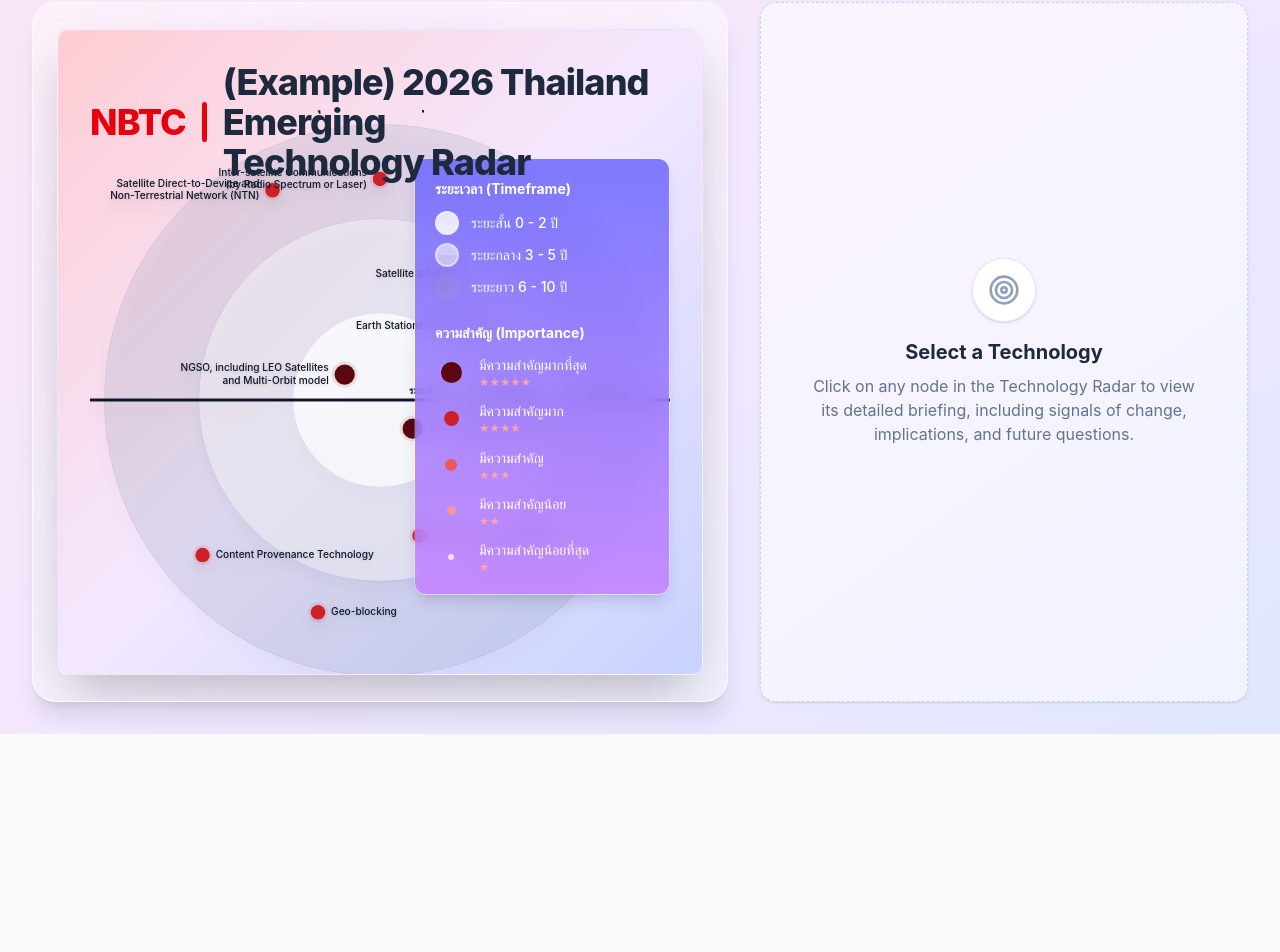
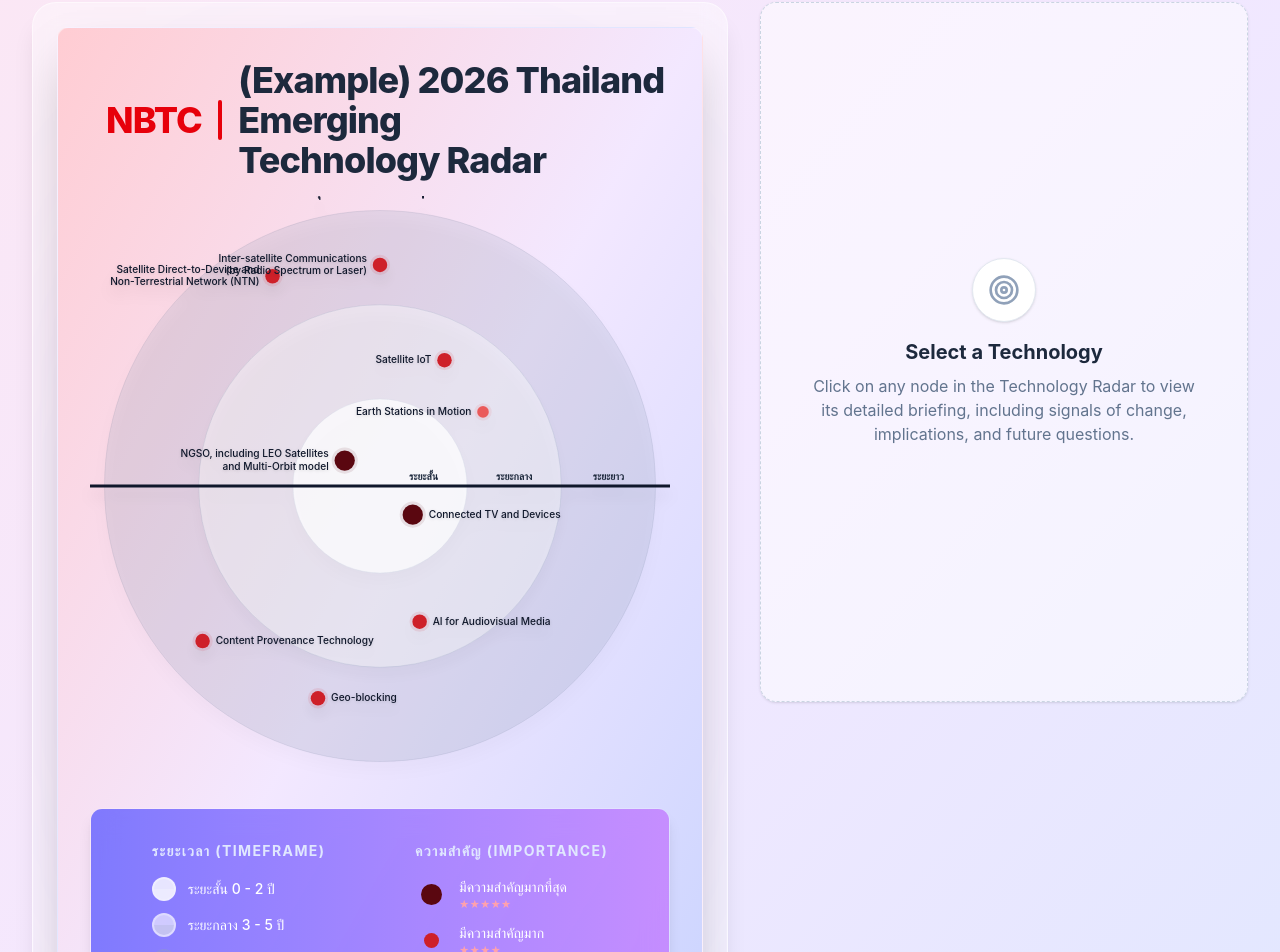
Before and after one commit to YUTTANANEWJ-NBTC/nbtc-radar, a React (Vite) app: page / in a window 1280 px wide. Shown: the part 210-1162 px from the top of the page. Before the commit the page ends 944 px from the top, so only its background shows below. Built offline with nearby package versions, Linux system fonts and the light colour scheme.

Commit message:
Move legend below the radar chart

```diff
--- a/src/components/radar/RadarChart.tsx
+++ b/src/components/radar/RadarChart.tsx
@@ -81,20 +81,21 @@
   };
 
   return (
-    <div className="relative w-full aspect-square max-w-[900px] mx-auto overflow-hidden rounded-xl bg-gradient-to-br from-rose-200 via-purple-100 to-indigo-200 p-8 shadow-2xl border border-white/40">
+    <div className="relative w-full max-w-[900px] mx-auto overflow-hidden rounded-xl bg-gradient-to-br from-rose-200 via-purple-100 to-indigo-200 p-8 shadow-2xl border border-white/40 flex flex-col">
 
       {/* Title */}
-      <div className="absolute top-8 left-8 z-10">
-        <h2 className="text-4xl font-extrabold text-slate-800 tracking-tight flex items-center gap-4">
+      <div className="z-10 mb-4 ml-4">
+        <h2 className="text-3xl sm:text-4xl font-extrabold text-slate-800 tracking-tight flex items-center gap-4">
           <span className="text-red-600">NBTC</span>
           <span className="w-1.5 h-10 bg-red-600 inline-block rounded-full"></span>
           (Example) 2026 Thailand Emerging<br/>Technology Radar
         </h2>
       </div>
 
+      <div className="relative w-full aspect-square">
         <svg
           viewBox={`0 0 ${SIZE} ${SIZE}`}
-        className="w-full h-full drop-shadow-xl mt-12"
+          className="w-full h-full drop-shadow-xl"
         >
           <defs>
             <filter id="glow">
@@ -194,12 +195,15 @@
             );
           })}
         </svg>
+      </div>
 
       {/* Legend overlays */}
-      <div className="absolute right-8 top-32 w-64 rounded-xl overflow-hidden shadow-lg border border-white/20">
-        <div className="bg-gradient-to-b from-indigo-500/80 to-purple-400/80 backdrop-blur-md p-5 text-white">
-          <h4 className="font-bold text-sm mb-3">ระยะเวลา (Timeframe)</h4>
-          <div className="space-y-2 mb-6 text-sm font-medium">
+      <div className="mt-8 w-full rounded-xl overflow-hidden shadow-lg border border-white/20 relative z-20">
+        <div className="bg-gradient-to-r from-indigo-500/80 to-purple-400/80 backdrop-blur-md p-6 sm:p-8 text-white flex flex-col sm:flex-row justify-around gap-8">
+
+          <div>
+            <h4 className="font-bold text-sm mb-4 uppercase tracking-widest text-indigo-100">ระยะเวลา (Timeframe)</h4>
+            <div className="space-y-3 text-sm font-medium">
               <div className="flex items-center gap-3">
                 <div className="w-6 h-6 rounded-full bg-white/80 border-2 border-white/30 flex items-center justify-center overflow-hidden">
                   <div className="w-full h-full bg-white/20 translate-y-1/2 rounded-b-full"></div>
@@ -219,8 +223,10 @@
                 <span>ระยะยาว 6 - 10 ปี</span>
               </div>
             </div>
+          </div>
 
-          <h4 className="font-bold text-sm mb-3">ความสำคัญ (Importance)</h4>
+          <div>
+            <h4 className="font-bold text-sm mb-4 uppercase tracking-widest text-indigo-100">ความสำคัญ (Importance)</h4>
             <div className="space-y-3 text-sm font-medium">
               {[
                 { label: 'มีความสำคัญมากที่สุด', score: 5 },
@@ -250,6 +256,8 @@
               ))}
             </div>
           </div>
+
+        </div>
       </div>
 
     </div>
```
Lines whose indentation alone changed are shown as unchanged.
